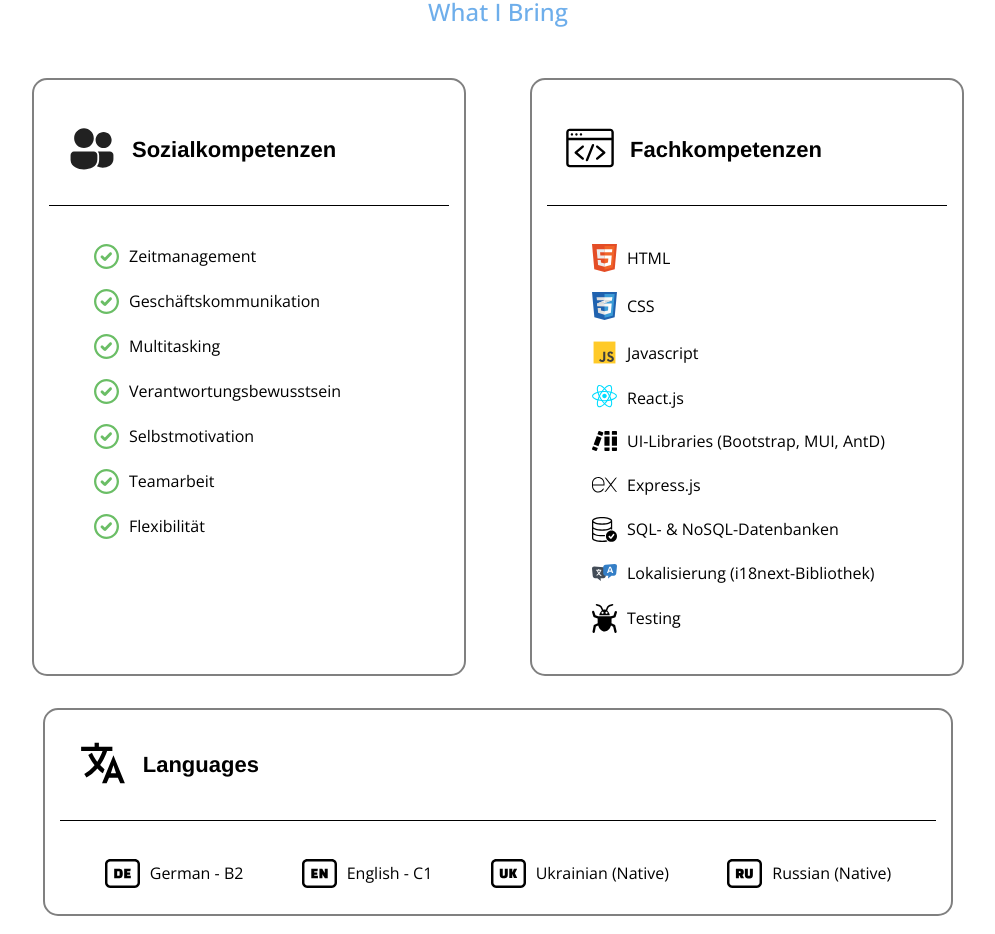
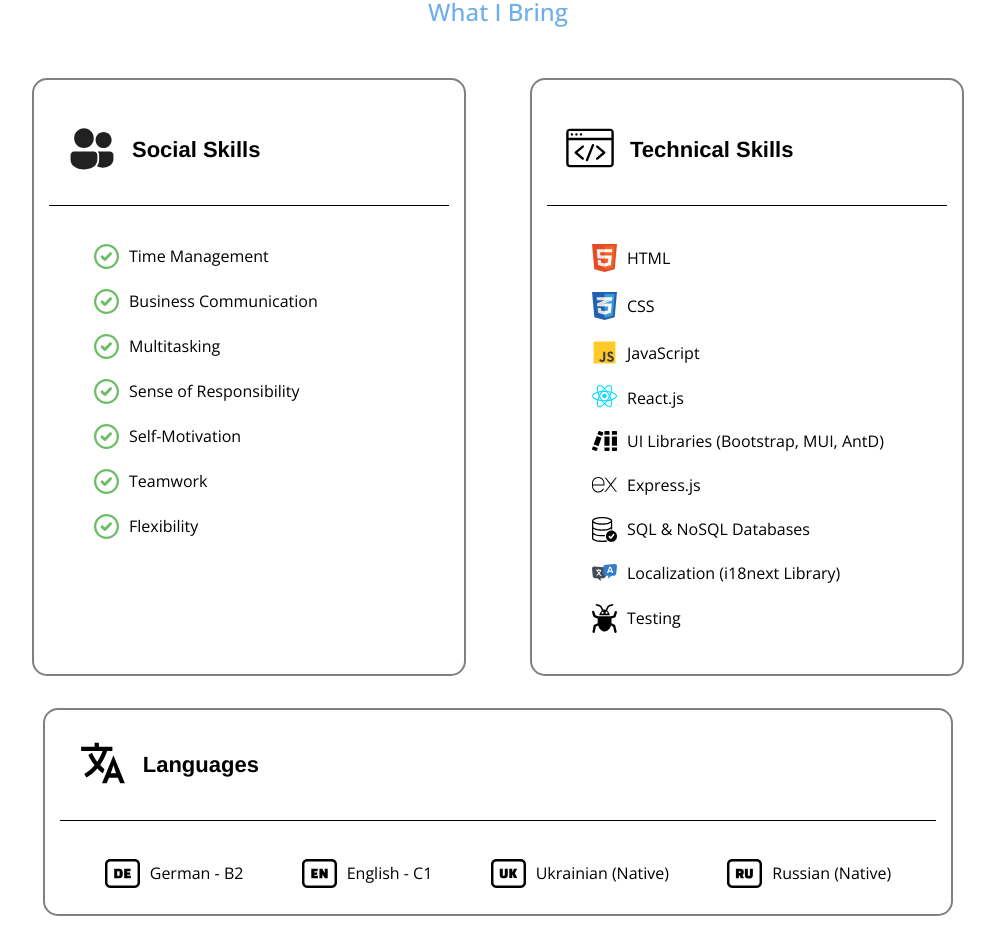
Before and after one commit to Tena99/Tena99.github.io, a React (Vite) app: page / in a window 1280 px wide. Shown: the part 995-1929 px from the top of the page, without its empty margins (142-1137 px from the left). Built offline with nearby package versions, Linux system fonts and the light colour scheme.

Commit message:
list tranlation

```diff
--- a/src/App.jsx
+++ b/src/App.jsx
@@ -75,39 +75,39 @@ by previous IT project management experience. Motivated by collaboration and str
           <div className={styles.skill_item}>
             <List
               imgSrc="./people.svg"
-              title={"Sozialkompetenzen"}
+              title={"Social Skills"}
               list={[
-                { img: "./checkmark.svg", title: "Zeitmanagement" },
-                { img: "./checkmark.svg", title: "Geschäftskommunikation" },
+                { img: "./checkmark.svg", title: "Time Management" },
+                { img: "./checkmark.svg", title: "Business Communication" },
                 { img: "./checkmark.svg", title: "Multitasking" },
-                { img: "./checkmark.svg", title: "Verantwortungsbewusstsein" },
-                { img: "./checkmark.svg", title: "Selbstmotivation" },
-                { img: "./checkmark.svg", title: "Teamarbeit" },
-                { img: "./checkmark.svg", title: "Flexibilität" },
+                { img: "./checkmark.svg", title: "Sense of Responsibility" },
+                { img: "./checkmark.svg", title: "Self-Motivation" },
+                { img: "./checkmark.svg", title: "Teamwork" },
+                { img: "./checkmark.svg", title: "Flexibility" },
               ]}
-            ></List>
+            />
 
             <List
               imgSrc="./code.svg"
-              title={"Fachkompetenzen"}
+              title={"Technical Skills"}
               list={[
                 { img: "./html.svg", title: "HTML" },
                 { img: "./css.svg", title: "CSS" },
-                { img: "./js.svg", title: "Javascript" },
+                { img: "./js.svg", title: "JavaScript" },
                 { img: "./react.svg", title: "React.js" },
                 {
                   img: "./library.svg",
-                  title: "UI-Libraries (Bootstrap, MUI, AntD)",
+                  title: "UI Libraries (Bootstrap, MUI, AntD)",
                 },
                 { img: "./express.svg", title: "Express.js" },
-                { img: "./database.svg", title: "SQL- & NoSQL-Datenbanken" },
+                { img: "./database.svg", title: "SQL & NoSQL Databases" },
                 {
                   img: "./localisation.svg",
-                  title: "Lokalisierung (i18next-Bibliothek)",
+                  title: "Localization (i18next Library)",
                 },
                 { img: "./bug.svg", title: "Testing" },
               ]}
-            ></List>
+            />
           </div>
 
           <List
```
